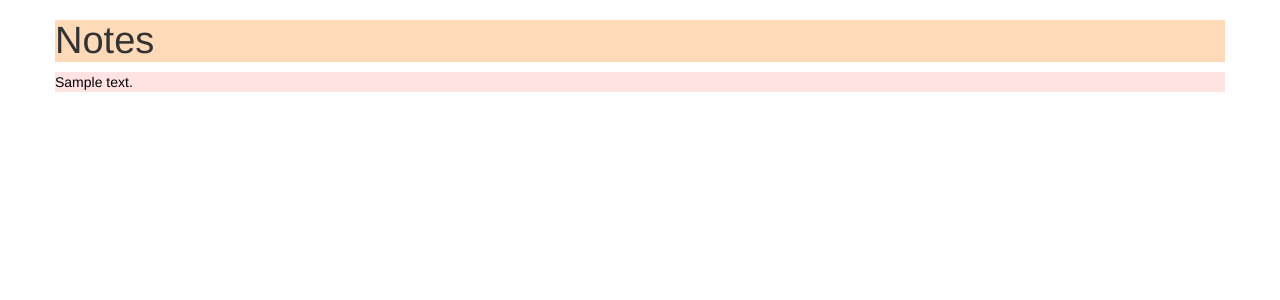
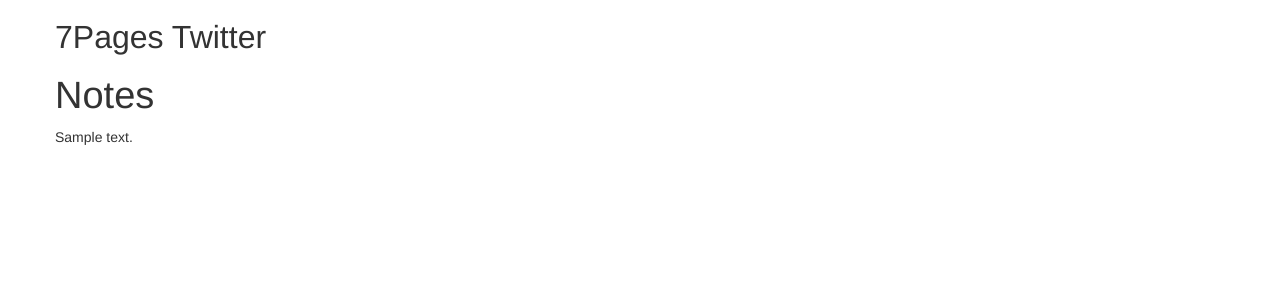
Before and after one commit to bidstrup2000/LikeTwitter, a Django app: page / in a window 1280 px wide. Shown: the top 300 px of the page. Run offline with Django 3.2, Linux system fonts and the light colour scheme; tables that the repository leaves empty hold one stand-in row (values such as "Sample post").

Commit message:
t1_add_static_CSS

```diff
--- a/LikeTwitter/apps/notes/templates/notes.html
+++ b/LikeTwitter/apps/notes/templates/notes.html
@@ -1,40 +1,21 @@
 <!DOCTYPE html>
 <html lang="en">
  <head>
-  <title> Notes</title>
-   <!-- <style type="text/css">-->
-   <style>
-   body{
-    background-color: RGB(250, 240, 230)
-   }
-   h1 {
-    background-color: RGB(255, 218, 185)
-   }
-   p {
-    background-color: RGB(255, 228, 225);
-    color: black
-   }
-  </style>
-
-   <link href="css/bootstrap.min.css" rel="stylesheet" media="screen">
-  <!-- Custom styles for this template -->
-   <link href="css/starter-template.css" rel="stylesheet">
+   {% load staticfiles %}
+   <link href="/{{ STATIC_ROOT }}css/bootstrap.min.css" rel="stylesheet" media="screen">
+   <link href="/{{ STATIC_ROOT }}css/grid.css" rel="stylesheet">
  </head>
     <body>
-
-     <div class="container">
-      <div class="starter-template">
+      <div class="container">
+      <h2>7Pages Twitter</h2>
       <h1>Notes</h1>
-     {% for note in notes %}
-     <p>
-      {{ note }}
-     </p>
-     {% endfor %}
-
-     <script src="http://code.jquery.com/jquery-latest.js"></script>
-     <script src="js/bootstrap.min.js"></script>
+       {% for note in notes %}
+         <div class="row">
+           <div class="col-lg-8">{{ note }} </div>
+         </div>
+       {% endfor %}
+      <script src="http://code.jquery.com/jquery-latest.js"></script>
+      <script src="/js/bootstrap.min.js"></script>
       </div>
-    </div>
     </body>
-
 </html>
--- a/LikeTwitter/settings.py
+++ b/LikeTwitter/settings.py
@@ -1,5 +1,5 @@
 # Django settings for LikeTwitter project.
-
+import os
 DEBUG = True
 TEMPLATE_DEBUG = DEBUG
 
@@ -61,7 +61,8 @@ MEDIA_URL = ''
 # Don't put anything in this directory yourself; store your static files
 # in apps' "static/" subdirectories and in STATICFILES_DIRS.
 # Example: "/var/www/example.com/static/"
-STATIC_ROOT = ''
+PROJECT_DIR = os.path.abspath(os.path.dirname(__file__))
+STATIC_ROOT =  os.path.join(PROJECT_DIR, 'apps/notes/templates/')
 
 # URL prefix for static files.
 # Example: "http://example.com/static/", "http://static.example.com/"
--- a/LikeTwitter/urls.py
+++ b/LikeTwitter/urls.py
@@ -2,6 +2,7 @@ from django.conf.urls import patterns, include, url
 
 # Uncomment the next two lines to enable the admin:
 from django.contrib import admin
+from django.conf import settings
 #from LikeTwitter import admin
 admin.autodiscover()
 
@@ -14,6 +15,7 @@ urlpatterns = patterns('',
     url(r'^admin/doc/', include('django.contrib.admindocs.urls')),
 
     # Uncomment the next line to enable the admin:
+    url(r'(?:.*?/)?(?P<path>(css|jquery|jscripts|images)/.+)$', 'django.views.static.serve', {'document_root': settings.STATIC_ROOT }),
     url(r'^admin/', include(admin.site.urls)),
     #url(r'^notes/', include('LikeTwitter.apps.notes.views')),
     url(r'^notes/', 'LikeTwitter.apps.notes.views.index', name='index'),
```
Also changed, not shown: 4 other files.
